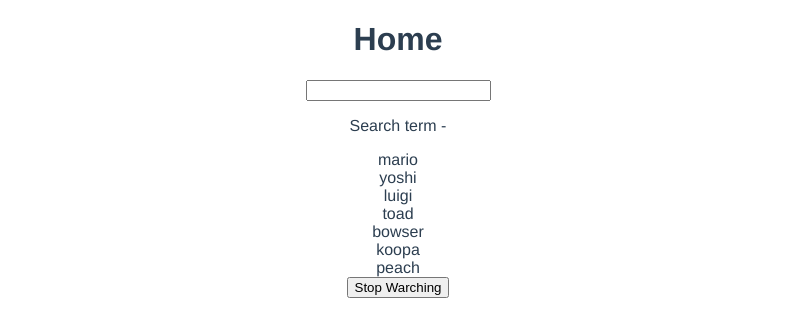
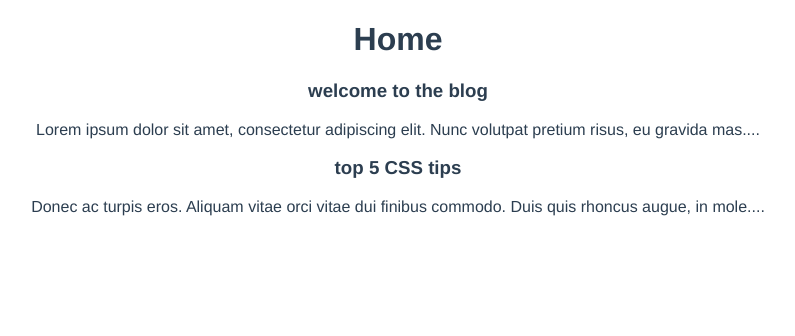
Before and after one commit to themis1986/blog, a Vue app: page / in a window 1280 px wide. Shown: the top 336 px of the page, without its empty margins (242-1037 px from the left). Built offline with nearby package versions, Linux system fonts and the light colour scheme.

Commit message:
using props between components

```diff
--- /dev/null
+++ b/src/components/PostList.vue
@@ -0,0 +1,22 @@
+<template>
+  <div class="post-list">
+    <div class="" v-for="post in posts" :key="post.id">
+      <SinglePost :post="post" />
+    </div>
+  </div>
+</template>
+
+<script>
+import SinglePost from "./SinglePost.vue";
+
+export default {
+  props: ["posts"],
+  components: { SinglePost },
+  setup(props) {
+    console.log(props.posts);
+    return {};
+  },
+};
+</script>
+
+<style scoped></style>
--- /dev/null
+++ b/src/components/SinglePost.vue
@@ -0,0 +1,23 @@
+<template>
+  <div class="post">
+    <h3>{{ post.title }}</h3>
+    <p>{{ snippet }}</p>
+  </div>
+</template>
+
+<script>
+import { computed } from "@vue/reactivity";
+
+export default {
+  props: ["post"],
+  setup(props) {
+    const snippet = computed(() => {
+      return props.post.body.substring(0, 100) + "....";
+    });
+
+    return { snippet };
+  },
+};
+</script>
+
+<style scoped></style>
--- a/src/views/Home.vue
+++ b/src/views/Home.vue
@@ -1,53 +1,32 @@
 <template>
   <div class="home">
     <h1>Home</h1>
-    <input type="text" v-model="search" />
-    <p>Search term - {{ search }}</p>
-    <div v-for="name in matchingNames" :key="name">{{ name }}</div>
-    <button @click="stopWatching">Stop Warching</button>
+    <PostList :posts="posts" />
   </div>
 </template>
 
 <script>
-import { ref, computed, watch, watchEffect } from "vue";
+import PostList from "../components/PostList.vue";
+import { ref } from "vue";
 
 export default {
   name: "Home",
-  components: {},
+  components: { PostList },
   setup() {
-    const names = ref([
-      "mario",
-      "yoshi",
-      "luigi",
-      "toad",
-      "bowser",
-      "koopa",
-      "peach",
+    const posts = ref([
+      {
+        title: "welcome to the blog",
+        body: "Lorem ipsum dolor sit amet, consectetur adipiscing elit. Nunc volutpat pretium risus, eu gravida massa laoreet quis. Fusce vitae diam at neque congue congue. Etiam massa ligula, blandit quis mattis in, vestibulum eu quam. Suspendisse potenti. Aliquam rhoncus diam sit amet imperdiet facilisis. Sed quis augue sit amet erat rhoncus aliquet. Nulla non ante a eros vestibulum aliquet nec ut orci. Vestibulum felis magna, ultrices at nibh a, aliquam finibus ipsum. Duis eleifend sem pellentesque, ultrices tellus vitae, sodales risus.",
+        id: 1,
+      },
+      {
+        title: "top 5 CSS tips",
+        body: "Donec ac turpis eros. Aliquam vitae orci vitae dui finibus commodo. Duis quis rhoncus augue, in molestie lectus. Suspendisse auctor nibh turpis, eget consectetur purus vehicula in. Quisque aliquam consequat sem, quis blandit nulla hendrerit eget. Fusce ex ante, scelerisque eget nulla sed, dapibus tincidunt erat. Aenean vitae porttitor odio.",
+        id: 2,
+      },
     ]);
-    const search = ref("");
 
-    const stopWatch = watch(search, () => {
-      console.log("watch function ran");
-      if (search.value === "fuck") {
-        alert("WATCH YOUR TONGUE MATE");
-        search.value = "";
-      }
-    });
-
-    const stopEffect = watchEffect(() => {
-      console.log("watchEffect function ran", search.value);
-    });
-
-    const stopWatching = () => {
-      stopWatch();
-      stopEffect();
-    };
-
-    const matchingNames = computed(() => {
-      return names.value.filter((name) => name.includes(search.value));
-    });
-
-    return { names, search, matchingNames, stopWatching };
+    return { posts };
   },
 };
 </script>
```
